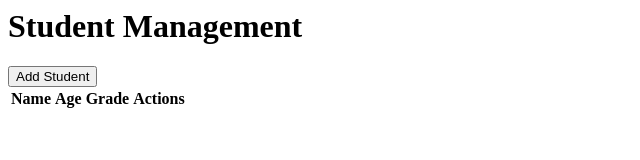
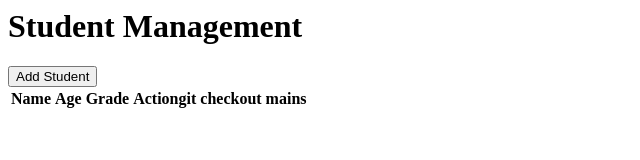
Before and after one commit to leechau16/QLDA-student-management, a plain HTML site: page index.html in a window 1280 px wide. Shown: the whole page, without its empty margins (0-640 px from the left). Drawn offline with Linux system fonts and the light colour scheme.

```diff
--- a/index.html
+++ b/index.html
@@ -6,7 +6,7 @@
       <th>Name</th>
       <th>Age</th>
       <th>Grade</th>
-      <th>Actions</th>
+      <th>Actiongit checkout mains</th>
     </tr>
   </thead>
   <tbody>
```
